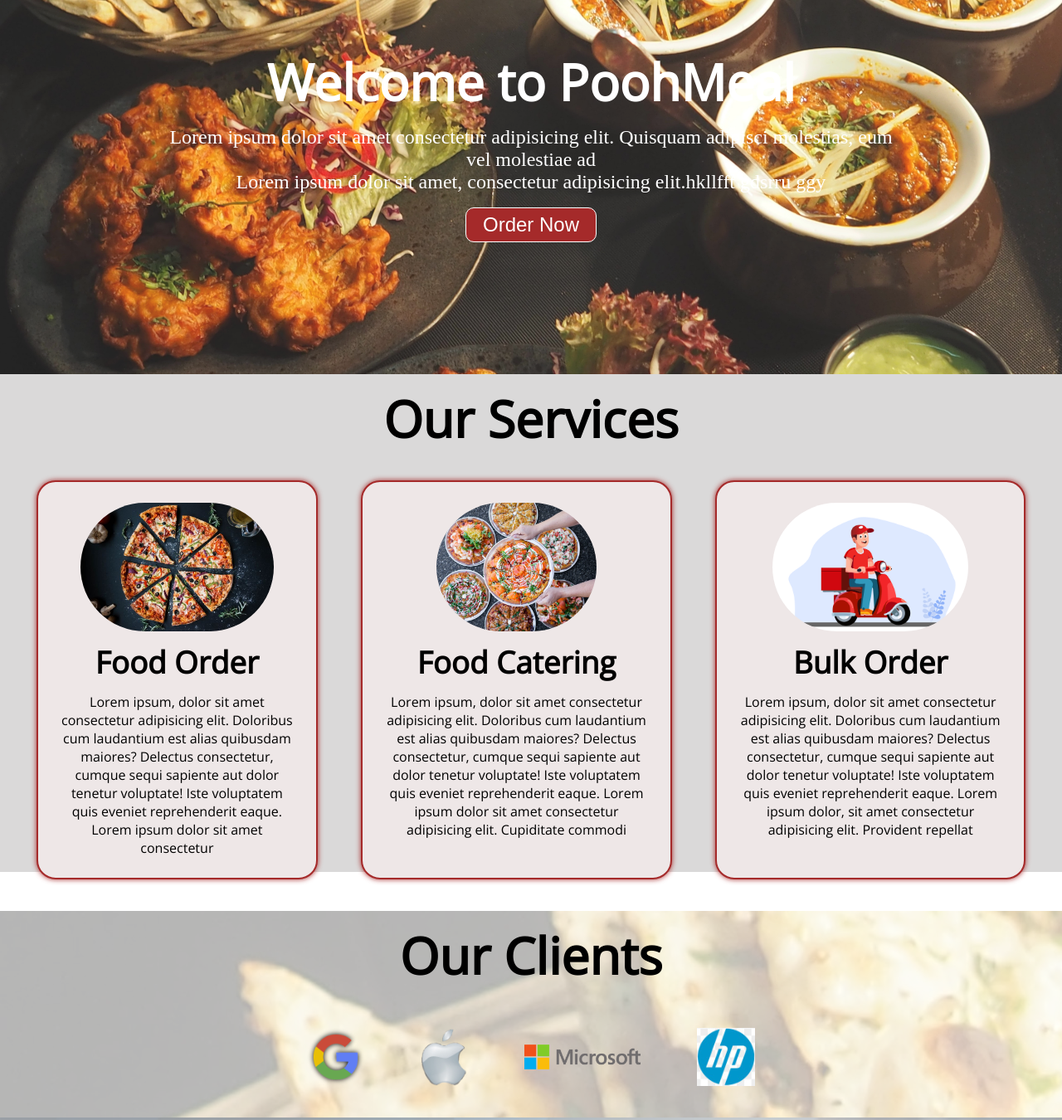
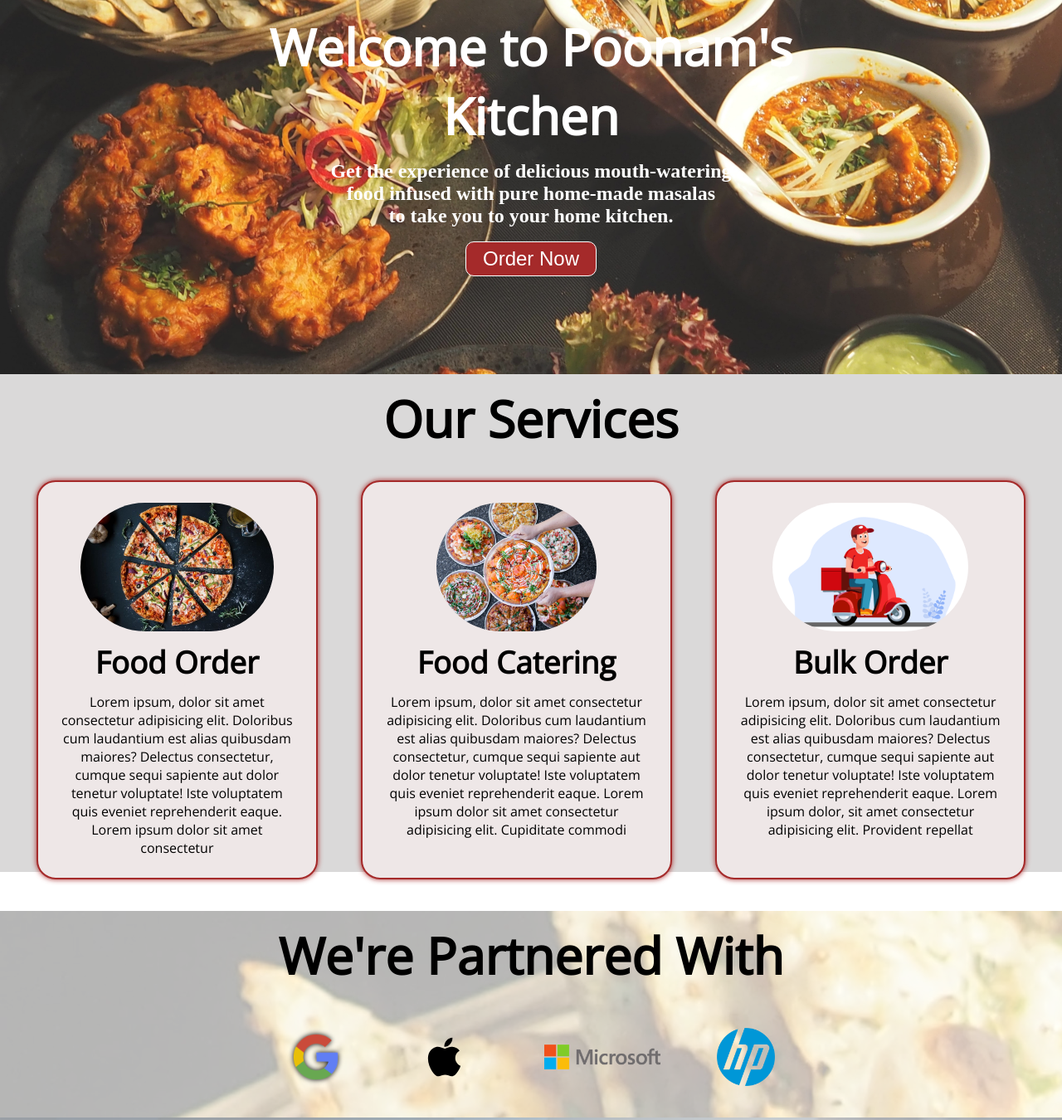
Before and after one commit to Poonam-13/Food-Restaurant, a plain HTML site: page index.html in a window 1280 px wide. Shown: the part 191-1541 px from the top of the page at 83% size. Drawn offline with nearby package versions, Linux system fonts and the light colour scheme.

Commit message:
Made changes with content and design

```diff
--- a/css/style.css
+++ b/css/style.css
@@ -99,7 +99,7 @@ html{
 #home p{
     color: white;
     text-align: center;
-    font-size: 1.5rem;
+    font-size: 150%;
 }
 
 /* Services Section  */
@@ -185,7 +185,7 @@ html{
 #contact-box{
     display: flex;
     justify-content: center;
-    align-items: center;
+    align-items: centre;
     padding-bottom: 34px;
 }
 #contact-box input,
@@ -214,7 +214,7 @@ html{
     border-radius:3px;
     font-weight: bold;
     font-size:20px;
-    margin-left: 200px;
+    margin-left: 30px;
 }
 footer{
     background: black;
--- a/index.html
+++ b/index.html
@@ -4,7 +4,7 @@
     <meta charset="UTF-8" />
     <meta http-equiv="X-UA-Compatible" content="IE=edge" />
     <meta name="viewport" content="width=device-width, initial-scale=1.0" />
-    <title>3Star Resturant | PoohMeals.com</title>
+    <title>3Star Resturant | PoonamKitchen.com</title>
     <link rel="stylesheet" href="css/style.css" />
     <link rel="stylesheet" media="screen and (max-width:1170px)"href="css/phone.css">
     <link
@@ -27,14 +27,10 @@
     </nav>
 
     <section id="home">
-      <h1 class="h-primary">Welcome to PoohMeal</h1>
+      <h1 class="h-primary">Welcome to Poonam's Kitchen</h1>
       <p>
-        Lorem ipsum dolor sit amet consectetur adipisicing elit. Quisquam
-        adipisci molestias, eum vel molestiae ad
-      </p>
-      <p>
-        Lorem ipsum dolor sit amet, consectetur adipisicing elit.hkllfft gdsrru
-        ggy
+       <b>Get the experience of delicious mouth-watering <br> food infused with pure home-made masalas <br> to take you to your home kitchen.</b>
+
       </p>
       <button class="btn">Order Now</button>
     </section>
@@ -75,19 +71,19 @@
       </div>
     </section>
     <section id="client-section">
-      <h1 class="h-primary center">Our Clients</h1>
+      <h1 class="h-primary center">We're Partnered With</h1>
       <div id="clients">
         <div class="client-item">
           <img src="Logo/google-logo.webp" alt="Our Client" />
         </div>
         <div class="client-item">
-          <img src="Logo/apple.png" alt="Our Client" />
+          <img src="Logo/Apple_Inc.-Logo.wine.svg" alt="Our Client" />
         </div>
         <div class="client-item">
             <img src="Logo/microsoft-logo.webp" alt="Our Client" />
           </div>
           <div class="client-item">
-            <img src="Logo/hp-logo1.jpg" alt="Our Client" />
+            <img src="Logo/hp.png" alt="Our Client" />
           </div>
       </div>
     </section>
@@ -121,7 +117,7 @@
 
     <footer>
         <div class="center">
-            Copyright @2022; www.PoohMeal.com. All rights reserved!
+            Copyright @2022; www.PoonamKitchen.com. All rights reserved!
         </div>
     </footer>
   </body>
```
Also changed, not shown: Logo/Apple-logo-black-and-white.png (added), Logo/Apple_Inc.-Logo.wine.svg (added), Logo/hp.png (added).
